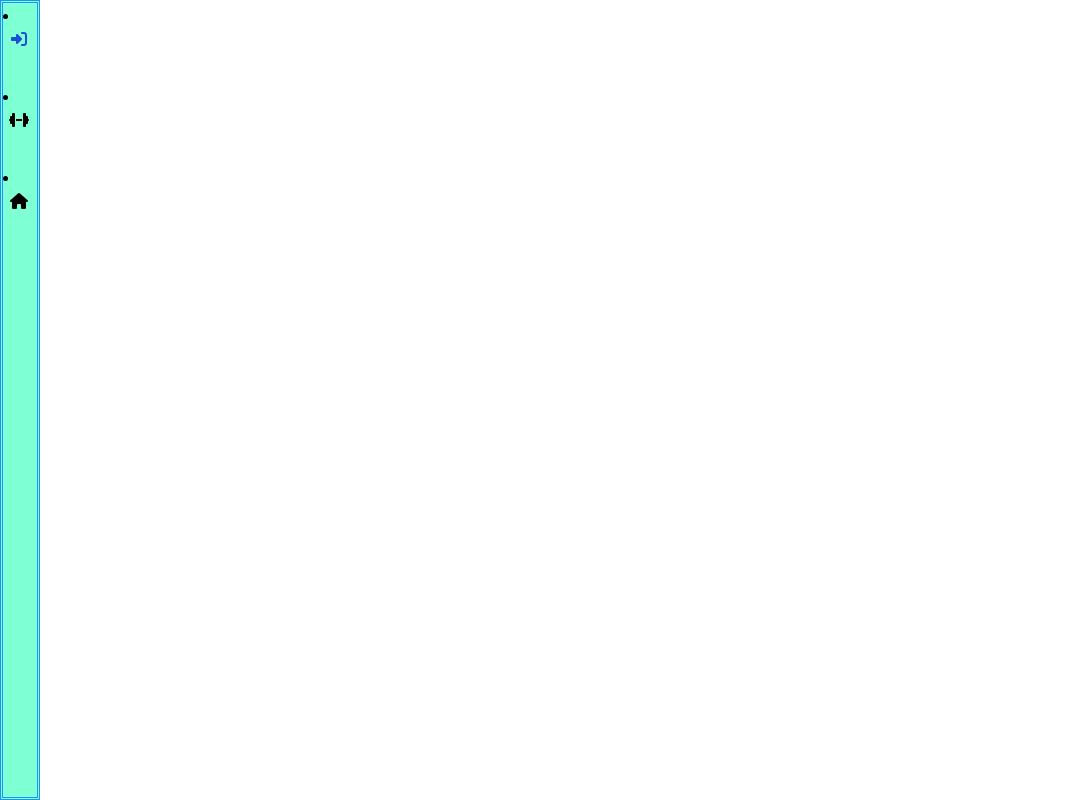
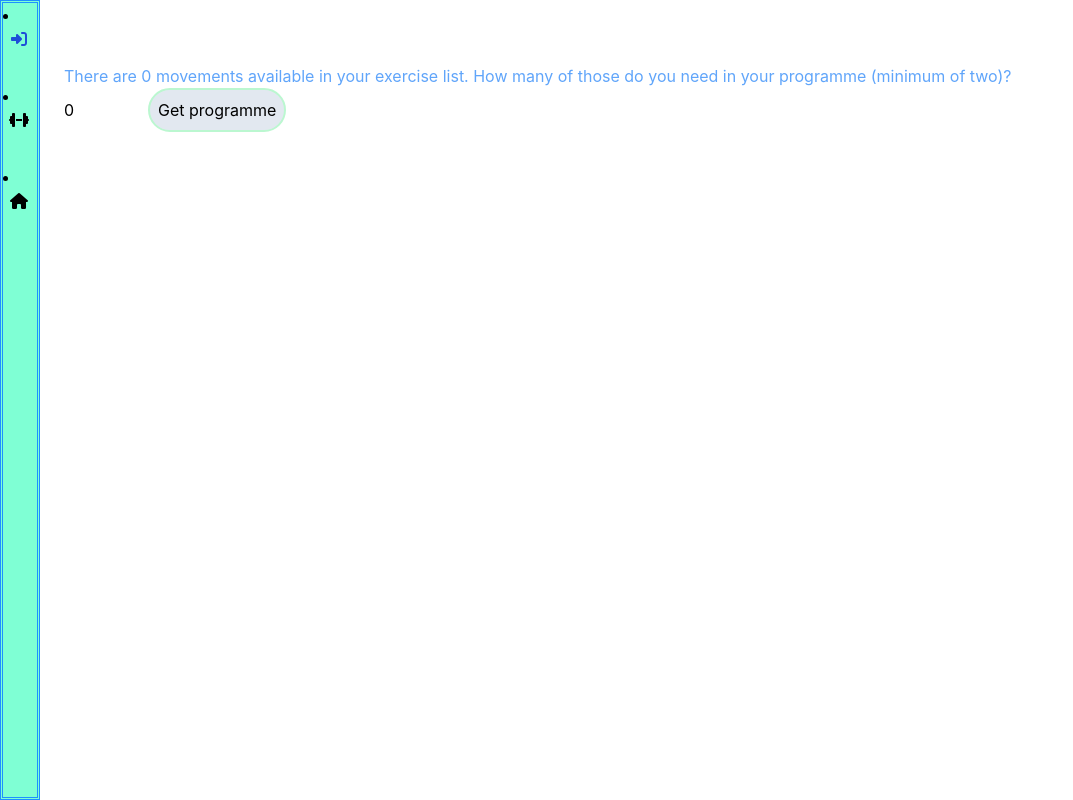
Before and after one commit to Evie-Skinner18/exercise-programmer, a React (Create React App) app in the folder frontend/: page /form in a window 1280 px wide. Before the commit this address had no page. Shown: the whole page, without its empty margins (0-1073 px from the left). Built offline with nearby package versions, Linux system fonts and the light colour scheme; no server answers.

Commit message:
Added new route for the form which captures how many exercises you want in your programme. Added new parameterised route for /programme to implement the desired number. Added custom colour to tailwind config. added new component for the form. for now this just takes a desired number but it will grow

```diff
--- a/frontend/src/App.js
+++ b/frontend/src/App.js
@@ -6,6 +6,7 @@ import Login from "./components/login";
 import AddExercise from "./components/add-exercise";
 import Exercise from "./components/exercise";
 import TrainingProgramme from "./components/training-programme";
+import TrainingProgrammeForm from "./components/training-programme-form";
 
 function App() {
   return (
@@ -15,7 +16,10 @@ function App() {
         <Route path="/" element={<ExerciseProgrammerContainer />} />
         <Route path="/exercise-list" element={<ExerciseList />} />
         <Route path="/random-exercise" element={<Exercise />} />
-        <Route path="/random-programme" element={<TrainingProgramme />} />
+        <Route path="/form" element={<TrainingProgrammeForm />} />
+        <Route path="/random-programme" element={<TrainingProgramme />}>
+            <Route path=":numberOfExercises" element={<TrainingProgramme />} />
+        </Route>
         <Route path="/add-exercise" element={<AddExercise />} />
         <Route path="/login" element={<Login />} />
       </Routes>
--- a/frontend/src/ExerciseProgrammerContainer.js
+++ b/frontend/src/ExerciseProgrammerContainer.js
@@ -5,12 +5,12 @@ function ExerciseProgrammerContainer() {
   return (
     <div className="exercise-programmer-container">
         <header className="App-header">
-            <h1 className="text-red-700 underline">Welcome to Exercise Programmer!</h1>
-            <button>
-              <Link to={"/random-exercise"} className='text-slate-200'>Give me a random exercise</Link>
+            <h1 className="text-green-200">Welcome to Exercise Programmer!</h1>
+            <button className="border-solid rounded-full">
+              <Link to={"/random-exercise"} className="text-slate-200">Give me a random exercise</Link>
             </button>
-            <button>
-              <Link to={"/random-programme"} className='text-yellow-200'>Give me a randomised training programme</Link>
+            <button className="border-solid rounded-full">
+              <Link to={"/form"} className="text-yellow-2 00">Give me a randomised training programme</Link>
             </button>
         </header>
     </div>
--- a/frontend/src/components/exercise-list.js
+++ b/frontend/src/components/exercise-list.js
@@ -21,7 +21,7 @@ const ExerciseList = props => {
     if(exerciseList.length > 0) {
         return (
             <div className="exercise-list p-16">
-                <h2 className="text-green-700">List of exercises</h2>
+                <h2 className="text-green-700">All exercises</h2>
                 { exerciseList.map((exercise, index) => (
                     <Exercise exercise={exercise} key={exercise._id}></Exercise>
                 ))}
@@ -34,7 +34,6 @@ const ExerciseList = props => {
             </div>
         );
     }
-
 }
 
 export default ExerciseList;
--- /dev/null
+++ b/frontend/src/components/training-programme-form.js
@@ -0,0 +1,44 @@
+import { Link } from 'react-router-dom';
+import { useState, useEffect } from "react";
+import '../App.css';
+import ExercisesProvider from '../providers/exercises-provider';
+
+function TrainingProgrammeForm({ exerciseList }) {
+    const [numberOfExercisesAvailable, setNumberAvailable] = useState(0);
+    const [desiredNumberOfExercises, setNumber] = useState(0);
+
+    useEffect(() => {
+        if (!exerciseList || exerciseList.length === 0) {
+            getNumberOfExercisesAvailable();
+        }
+    })
+
+    async function getNumberOfExercisesAvailable() {
+        const provider = new ExercisesProvider();
+        const getExercisesResponse = await provider.getExercises();
+        setNumberAvailable(getExercisesResponse.exercises.length);
+    }
+
+    const submitTrainingProgrammeForm = (event) => {
+        event.preventDefault();
+    }
+
+    return (
+        <div className="training-programme-form p-16">
+            <h2 className="text-blue-400">
+                There are { numberOfExercisesAvailable } movements available in your exercise list.
+                How many of those do you need in your programme (minimum of two)?
+            </h2>
+            <form onSubmit={ submitTrainingProgrammeForm }>
+                <input type="number" name="numberOfExercises" className="mr-4"
+                value={ desiredNumberOfExercises } onChange={ (e) => setNumber(e.target.value) }
+                min="2" max={ numberOfExercisesAvailable }></input>
+                <button className="border-solid border-2 bg-slate-200 border-green-200 rounded-full p-2">
+                    <Link to={`/random-programme/${desiredNumberOfExercises}`}>Get programme</Link>
+                </button>
+            </form>
+        </div>
+    );
+}
+
+export default TrainingProgrammeForm;
--- a/frontend/src/components/training-programme.js
+++ b/frontend/src/components/training-programme.js
@@ -1,9 +1,11 @@
 import { useEffect, useState } from 'react';
+import { useParams } from 'react-router-dom';
 import '../App.css';
 import ExercisesProvider from '../providers/exercises-provider';
 import Exercise from "./exercise";
 
-const TrainingProgramme = props => {
+function TrainingProgramme() {
+    const numberOfExercises = useParams()["numberOfExercises"];
     const [ randomExerciseList, setTrainingProgramme ] = useState([]);
 
     useEffect(() => {
@@ -14,7 +16,6 @@ const TrainingProgramme = props => {
 
     async function getTrainingProgramme() {
         const provider = new ExercisesProvider();
-        const numberOfExercises = 4;
         const getTrainingProgrammeResponse = await provider.getTrainingProgramme(numberOfExercises);
         setTrainingProgramme(getTrainingProgrammeResponse.exercises);
     }
--- a/frontend/src/providers/exercises-provider.js
+++ b/frontend/src/providers/exercises-provider.js
@@ -19,7 +19,6 @@ export default class ExercisesProvider {
 
         let getExercisesResponse = {};
         const response = await axiosClient.get(`exercises/programme?number=${numberOfExercises}`);
-        console.log(response);
 
         if (response.data) {
             getExercisesResponse = response.data;
--- a/frontend/tailwind.config.js
+++ b/frontend/tailwind.config.js
@@ -1,7 +1,11 @@
 module.exports = {
   content: ["./src/**/*.{html,js}"],
   theme: {
-    extend: {},
+    extend: {
+      colors: {
+        'dark-grey': '#282c34'
+      }
+    },
   },
   plugins: [],
 }
```
